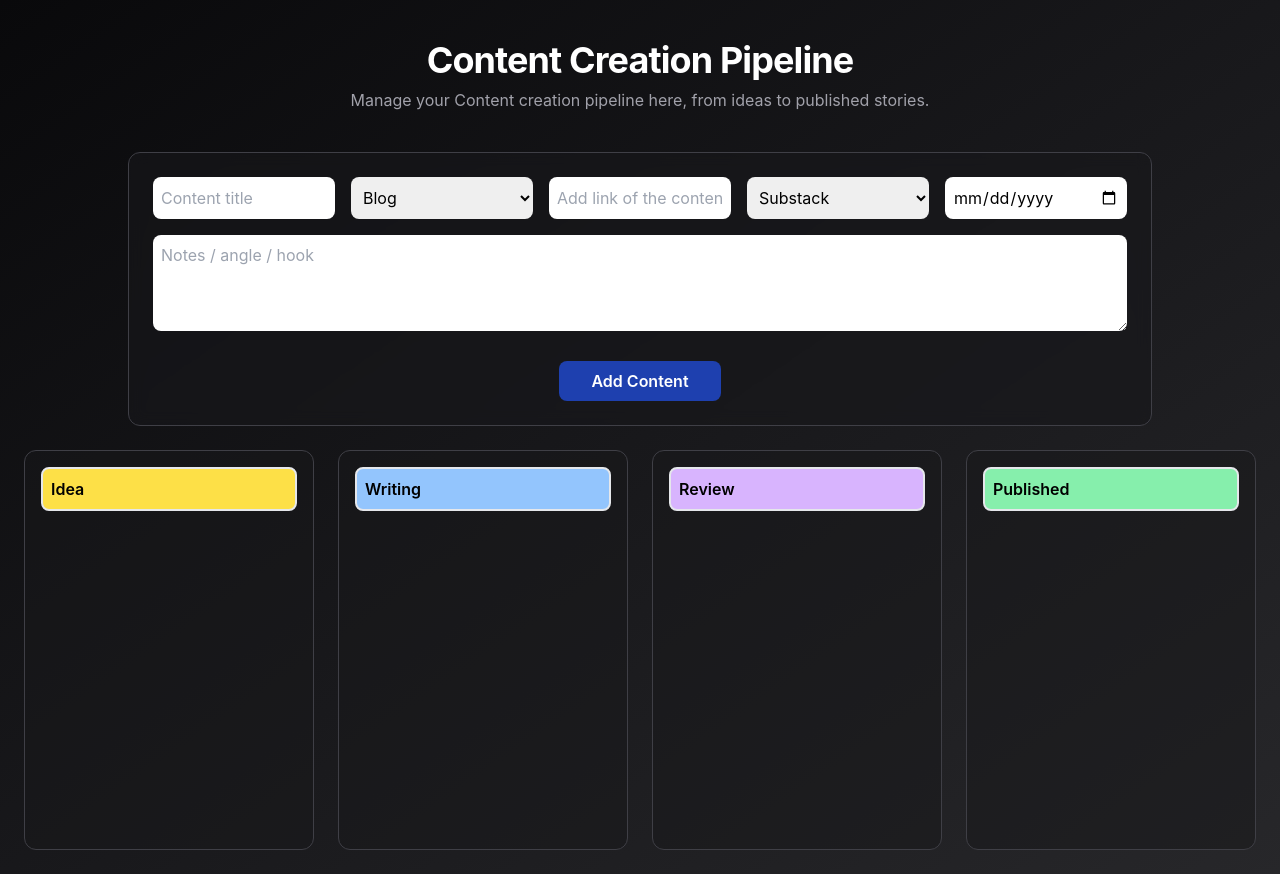
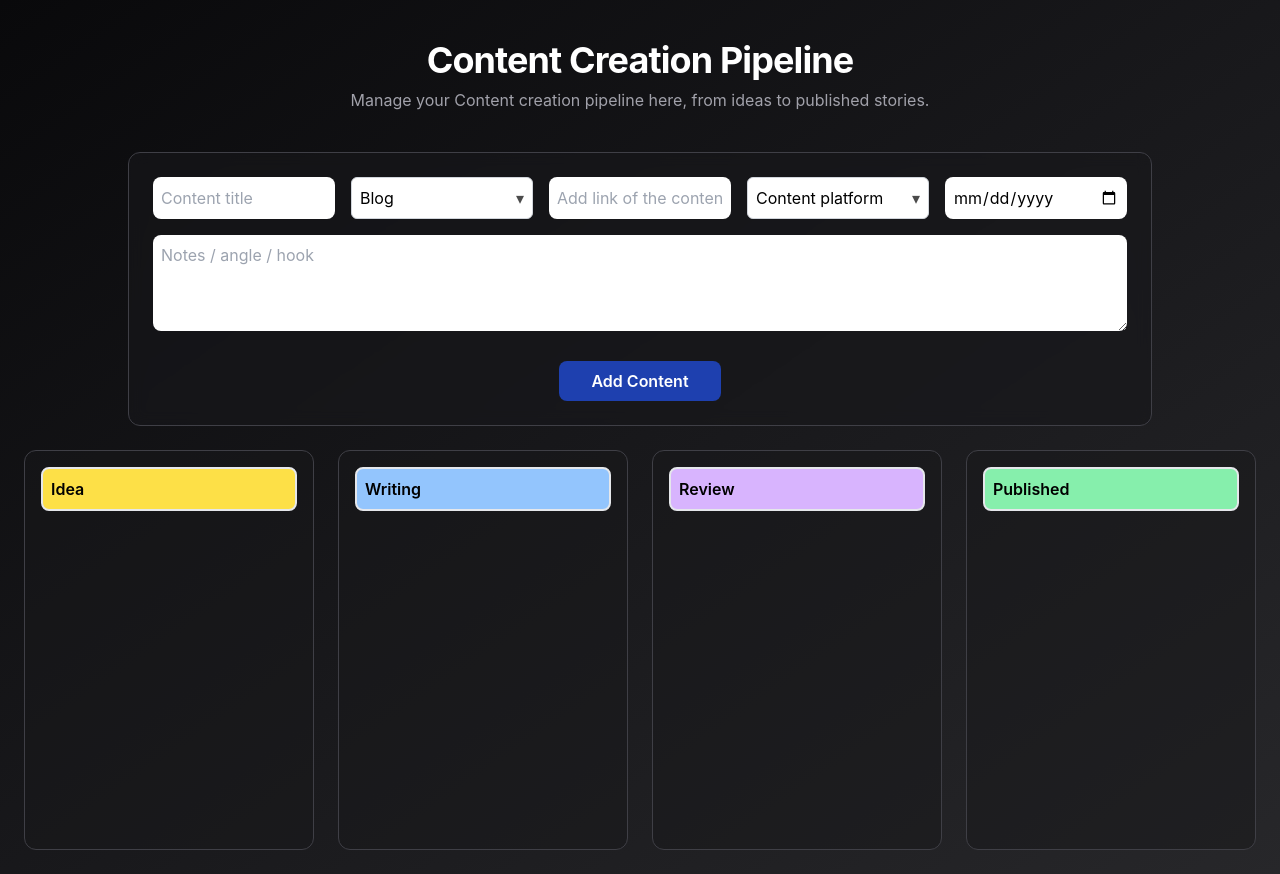
Before and after one commit to snehafarkya/content-kanban-board, a React (Create React App) app: page / in a window 1280 px wide. Built offline with nearby package versions, Linux system fonts and the light colour scheme.

Commit message:
feature: custom dropdown added

```diff
--- a/src/components/ContentForm.js
+++ b/src/components/ContentForm.js
@@ -1,4 +1,5 @@
 import { useState } from "react";
+import CustomDropdown from "./dropdown";
 
 export default function ContentForm({ setTasks }) {
   const [form, setForm] = useState({
@@ -9,7 +10,18 @@ export default function ContentForm({ setTasks }) {
     link: "",
     notes: "",
   });
-
+const TYPE_OPTIONS = [
+  { key: "Blog", label: "Blog" },
+  { key: "Video", label: "Video" },
+  { key: "Thread", label: "Thread" },
+];
+const Publish_options = [
+  { key: "Hashnode", label: "Hashnode" },
+  { key: "Medium", label: "Medium" },
+  { key: "LinkedIn", label: "LinkedIn" },
+  { key: "YouTube", label: "YouTube" },
+  { key: "Twitter", label: "Twitter" },
+];
   const handleSubmit = (e) => {
     e.preventDefault();
     if (!form.title) return;
@@ -45,44 +57,49 @@ export default function ContentForm({ setTasks }) {
     className="input p-2 rounded-lg"
     placeholder="Content title"
     value={form.title}
-          onChange={(e) => setForm({ ...form, title: e.target.value })}
+    onChange={(e) =>
+      setForm({ ...form, title: e.target.value })
+    }
   />
 
-        <select
-          className="input p-2 rounded-lg"
+  <CustomDropdown
+    options={TYPE_OPTIONS}
     value={form.type}
-          onChange={(e) => setForm({ ...form, type: e.target.value })}
-        >
-          <option>Blog</option>
-          <option>Video</option>
-          <option>Thread</option>
-        </select>
+    onChange={(value) =>
+      setForm({ ...form, type: value })
+    }
+    placeholder="Content type"
+  />
 
   <input
     placeholder="Add link of the content"
     className="input p-2 rounded-lg"
     value={form.link}
-          onChange={(e) => setForm({ ...form, link: e.target.value })}
+    onChange={(e) =>
+      setForm({ ...form, link: e.target.value })
+    }
   />
 
-        <select
-          className="input p-2 rounded-lg"
+  <CustomDropdown
+    options={Publish_options}
     value={form.platform}
-          onChange={(e) => setForm({ ...form, platform: e.target.value })}
-        >
-          <option>Substack</option>
-          <option>Medium</option>
-          <option>LinkedIn</option>
-          <option>Twitter</option>
-        </select>
+    onChange={(value) =>
+      setForm({ ...form, platform: value })
+    }
+    placeholder="Content platform"
+  />
+
 
   <input
     type="date"
     className="input p-2 rounded-lg"
     value={form.deadline}
-          onChange={(e) => setForm({ ...form, deadline: e.target.value })}
+    onChange={(e) =>
+      setForm({ ...form, deadline: e.target.value })
+    }
   />
 </div>
+
 
       {/* Notes */}
       <textarea
--- /dev/null
+++ b/src/components/dropdown.js
@@ -0,0 +1,65 @@
+import { useEffect, useRef, useState } from "react";
+
+export default function CustomDropdown({
+  options = [],
+  placeholder = "Select an option",
+  value,
+  onChange,
+  className = "",
+}) {
+  const [open, setOpen] = useState(false);
+  const dropdownRef = useRef(null);
+
+  useEffect(() => {
+    const handleClickOutside = (e) => {
+      if (dropdownRef.current && !dropdownRef.current.contains(e.target)) {
+        setOpen(false);
+      }
+    };
+
+    document.addEventListener("click", handleClickOutside);
+    return () => document.removeEventListener("click", handleClickOutside);
+  }, []);
+
+  const selectedOption = options.find(
+    (opt) => String(opt.key) === String(value)
+  );
+
+  return (
+    <div ref={dropdownRef} className={`relative w-full ${className}`}>
+      <button
+        type="button"
+        onClick={(e) => {
+          e.stopPropagation();
+          setOpen((prev) => !prev);
+        }}
+        className="w-full p-2 text-left bg-white border-gray-300 border rounded-md  flex justify-between items-center"
+      >
+        <span>
+          {selectedOption ? selectedOption.label : placeholder}
+        </span>
+        <span className=" opacity-70">▾</span>
+      </button>
+
+      {open && (
+        <div className="absolute z-20 mt-1 w-full bg-white border border-gray-200 rounded-md shadow-lg">
+          {options.map((option) => (
+            <button
+              key={option.key}
+              type="button"
+              onClick={(e) => {
+                e.preventDefault();
+                e.stopPropagation();
+                onChange(option.key);
+                setOpen(false);
+              }}
+              className="w-full text-left px-3 py-2 hover:bg-blue-100"
+            >
+              {option.label}
+            </button>
+          ))}
+        </div>
+      )}
+    </div>
+  );
+}
```
Lines whose indentation alone changed are shown as unchanged.
